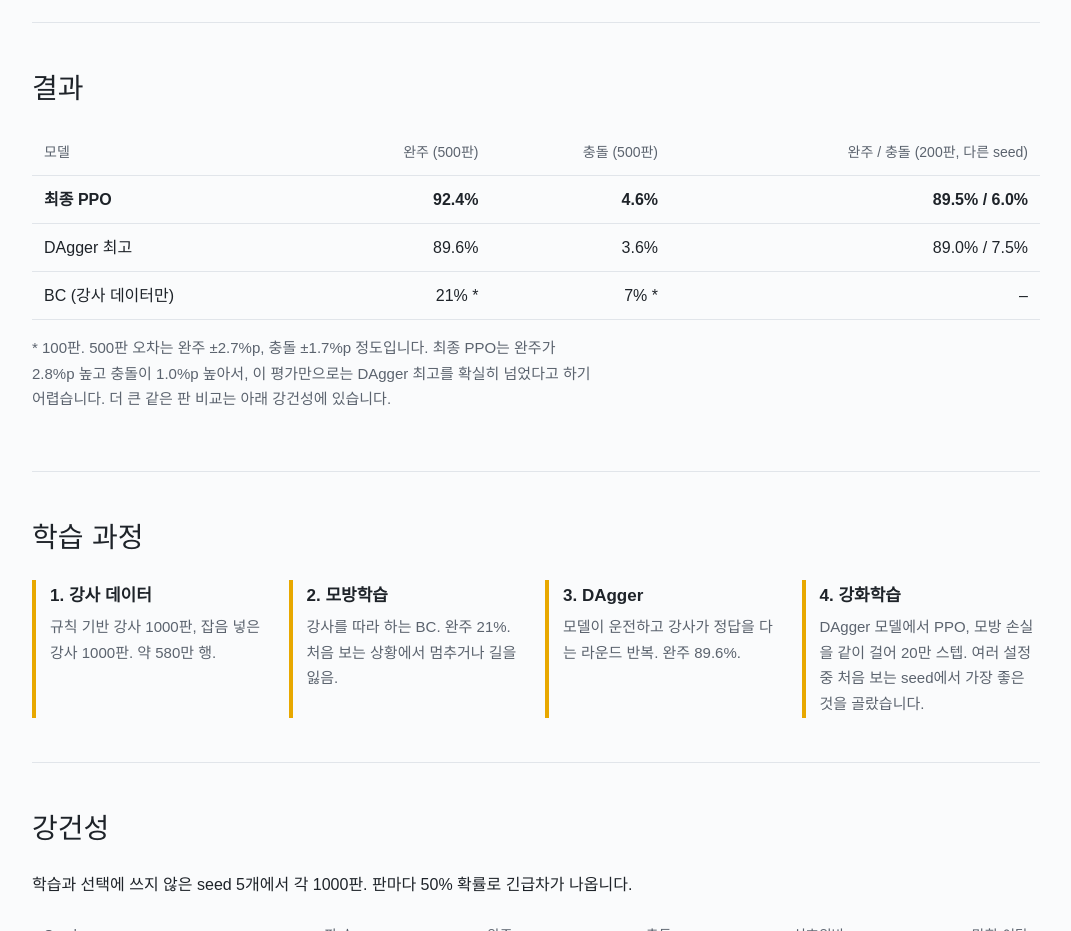
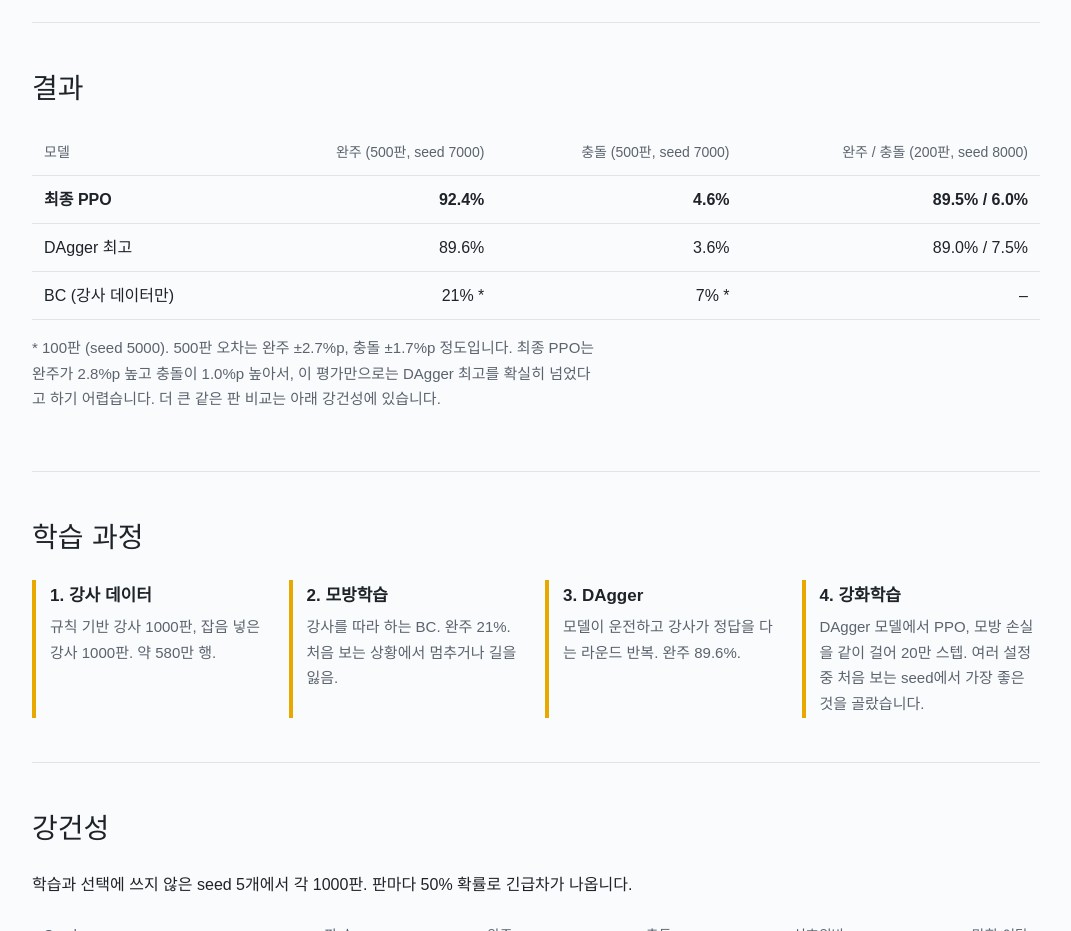
Before and after one commit to venezuela-chocolate-milk/Yulbungbung, a plain HTML site: page docs/index.html in a window 1280 px wide. Shown: the part 1780-2711 px from the top of the page, without its empty margins (104-1175 px from the left). Drawn offline with Linux system fonts and the light colour scheme; a web font is replaced by a local one.

```diff
--- a/docs/index.html
+++ b/docs/index.html
@@ -64,13 +64,13 @@ footer{padding:32px 0 56px;color:var(--muted);font-size:14px;border-top:1px soli
 
 <section><h2>결과</h2>
 <div class="tbl"><table>
-<thead><tr><th>모델</th><th class="n">완주 (500판)</th><th class="n">충돌 (500판)</th><th class="n">완주 / 충돌 (200판, 다른 seed)</th></tr></thead>
+<thead><tr><th>모델</th><th class="n">완주 (500판, seed 7000)</th><th class="n">충돌 (500판, seed 7000)</th><th class="n">완주 / 충돌 (200판, seed 8000)</th></tr></thead>
 <tbody>
 <tr class="final"><td>최종 PPO</td><td class="n">92.4%</td><td class="n">4.6%</td><td class="n">89.5% / 6.0%</td></tr>
 <tr><td>DAgger 최고</td><td class="n">89.6%</td><td class="n">3.6%</td><td class="n">89.0% / 7.5%</td></tr>
 <tr><td>BC (강사 데이터만)</td><td class="n">21% *</td><td class="n">7% *</td><td class="n">–</td></tr>
 </tbody></table></div>
-<p class="note">* 100판. 500판 오차는 완주 ±2.7%p, 충돌 ±1.7%p 정도입니다. 최종 PPO는 완주가 2.8%p 높고 충돌이 1.0%p 높아서, 이 평가만으로는 DAgger 최고를 확실히 넘었다고 하기 어렵습니다. 더 큰 같은 판 비교는 아래 강건성에 있습니다.</p>
+<p class="note">* 100판 (seed 5000). 500판 오차는 완주 ±2.7%p, 충돌 ±1.7%p 정도입니다. 최종 PPO는 완주가 2.8%p 높고 충돌이 1.0%p 높아서, 이 평가만으로는 DAgger 최고를 확실히 넘었다고 하기 어렵습니다. 더 큰 같은 판 비교는 아래 강건성에 있습니다.</p>
 </section>
 
 <section><h2>학습 과정</h2>
```
